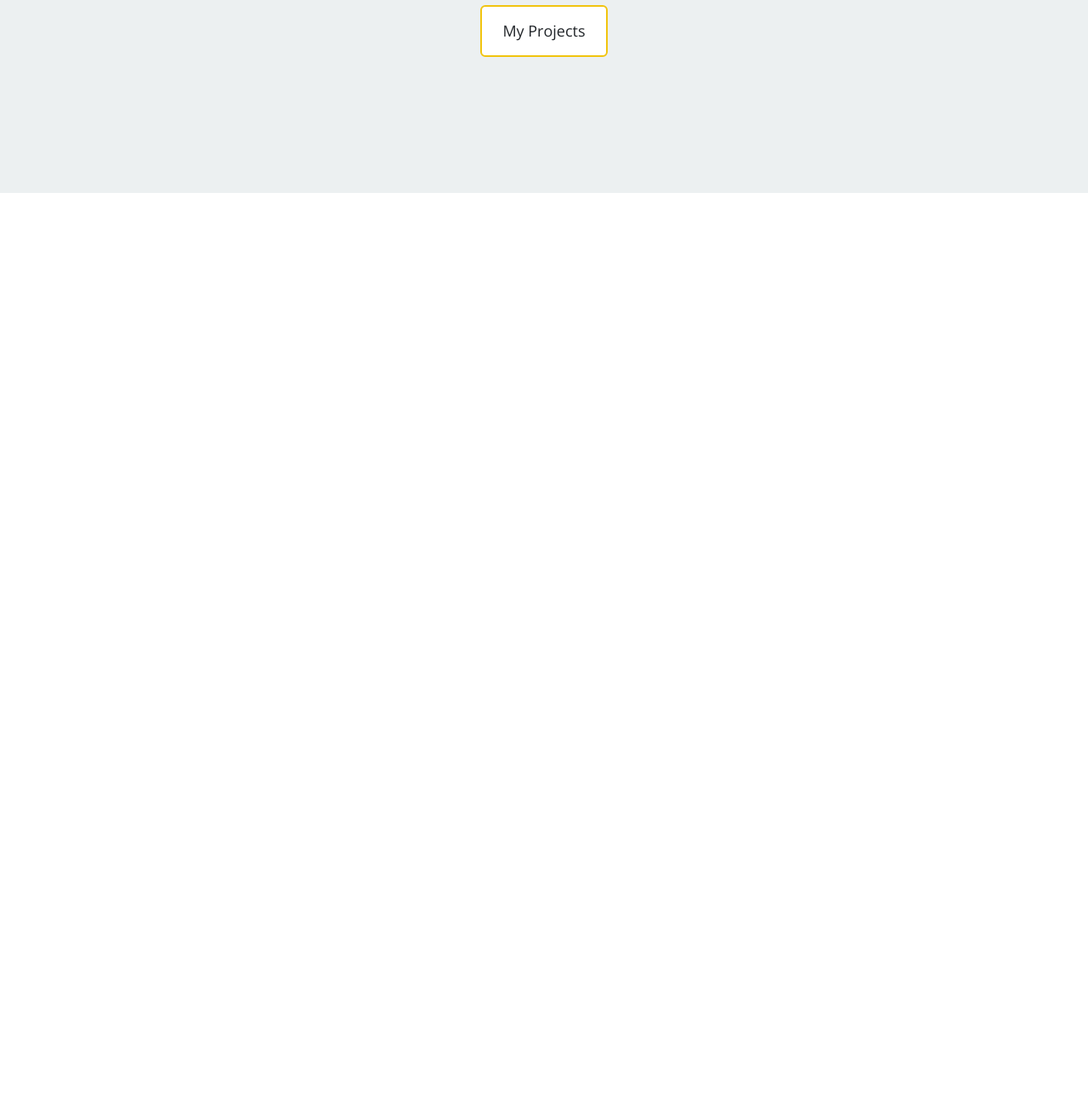
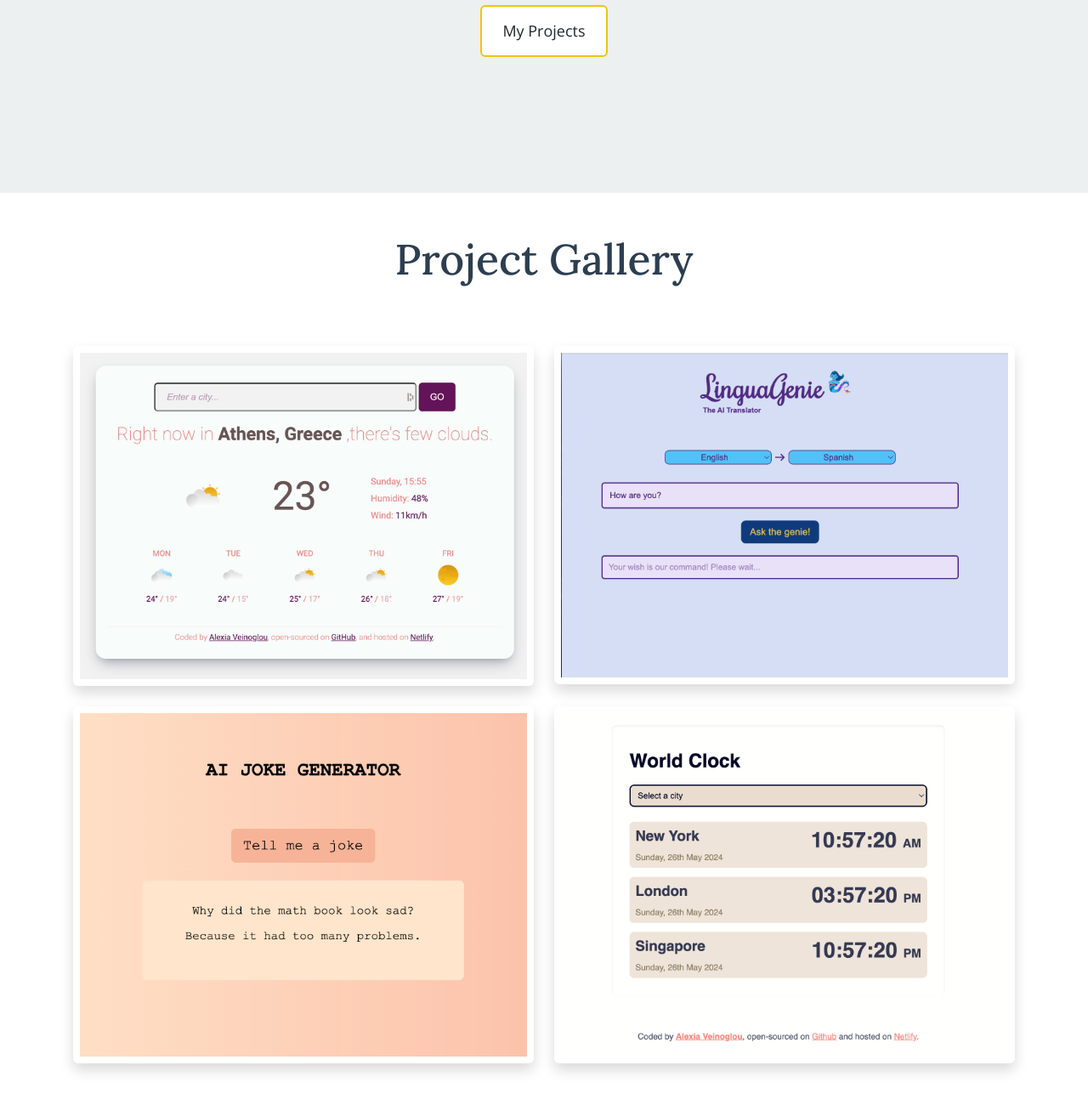
Before and after one commit to LexyVng/portfolio, a plain HTML site: page index.html in a window 1280 px wide. Shown: the part 508-1808 px from the top of the page at 85% size. Before the commit the page ends 800 px from the top, so only its background shows below. Drawn offline with nearby package versions, Linux system fonts and the light colour scheme.

Commit message:
Added homepage content and responsiveness
Created a project gallery and made the homepage more responsive.

```diff
--- a/css/styles.css
+++ b/css/styles.css
@@ -1,6 +1,12 @@
 :root {
   --main-font-family: "Open Sans", sans-serif;
   --headings-font-family: "Lora", serif;
+  --main-color: #2c3e50;
+}
+
+p {
+  font-family: var(--main-font-family);
+  color: var(--main-color);
 }
 
 .hero {
@@ -15,12 +21,7 @@
 }
 
 .hero p {
-  font-family: var(--main-font-family);
   font-size: 36px;
-}
-
-.hero p:last-child {
-  color: #607274;
 }
 
 .name-intro {
@@ -46,3 +47,27 @@
   border: 2px solid #f1c40f;
   background: #fff;
 }
+
+.gallery-paragraph {
+  font-family: var(--headings-font-family);
+  font-size: 50px;
+  color: var(--main-color);
+}
+
+@media (max-width: 900px) {
+  .hero {
+    padding: 80px 20px;
+  }
+
+  .hero h1 {
+    font-size: 50px;
+  }
+
+  .hero p {
+    font-size: 30px;
+  }
+
+  .gallery-paragraph {
+    font-size: 40px;
+  }
+}
--- a/index.html
+++ b/index.html
@@ -41,5 +41,40 @@
         </div>
       </div>
     </div>
+    <h2 class="text-center mt-5 gallery-paragraph">Project Gallery</h2>
+    <div class="container p-3 mb-5">
+      <div class="row mt-5">
+        <div class="col-md-6 mb-4">
+          <img
+            src="/media/weatherapp.png"
+            alt="weather app"
+            class="img-fluid shadow p-2 rounded"
+          />
+        </div>
+        <div class="col-md-6 mb-4">
+          <img
+            src="/media/linguagenie.png"
+            alt="translator app"
+            class="img-fluid shadow p-2 rounded"
+          />
+        </div>
+      </div>
+      <div class="row">
+        <div class="col-md-6">
+          <img
+            src="/media/jokes.png"
+            alt="jokes generator app"
+            class="img-fluid shadow p-2 rounded"
+          />
+        </div>
+        <div class="col-md-6">
+          <img
+            src="/media/worldclock.png"
+            alt="world clock app"
+            class="img-fluid shadow p-2 rounded"
+          />
+        </div>
+      </div>
+    </div>
   </body>
 </html>
```
Also changed, not shown: media/jokes.png (added), media/linguagenie.png (added), media/weatherapp.png (added), media/worldclock.png (added), 2 other files.
